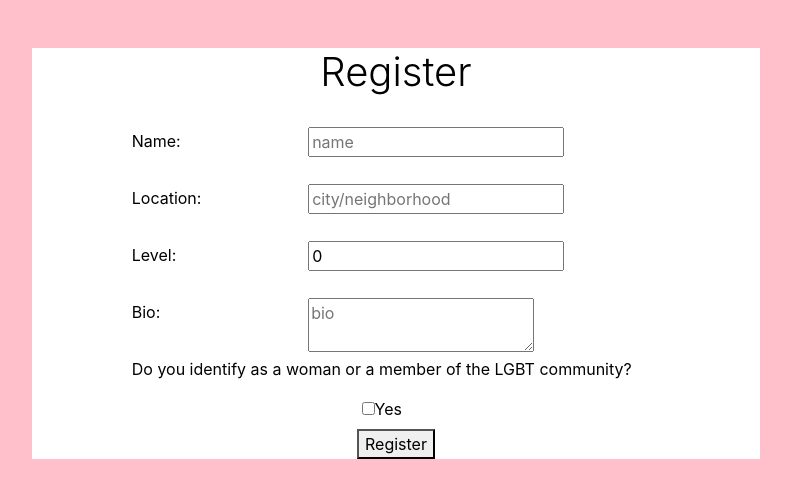
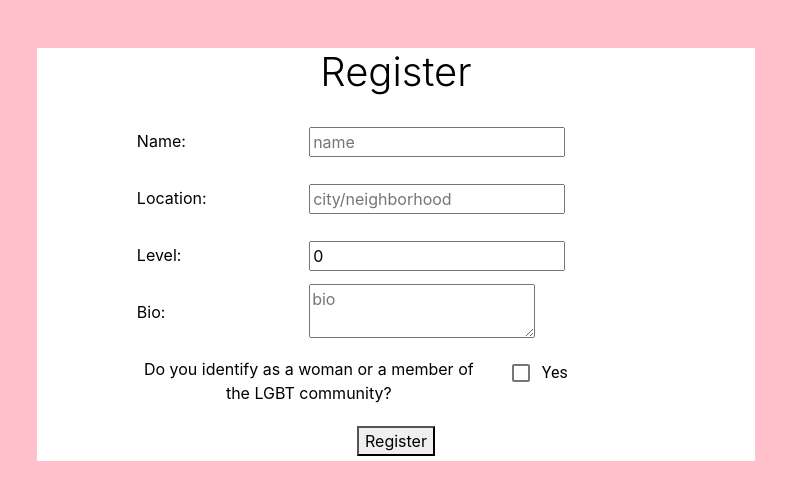
Before and after one commit to newmanlucy/BoulderBuddies, a React (Create React App) app in the folder boulder-buddies-frontend/: page /register in a window 1280 px wide. Shown: the top 500 px of the page, without its empty margins (244-1035 px from the left). Built offline with nearby package versions, Linux system fonts and the light colour scheme.

Commit message:
small changes to Register

```diff
--- a/boulder-buddies-frontend/src/components/register.jsx
+++ b/boulder-buddies-frontend/src/components/register.jsx
@@ -3,6 +3,8 @@ import '../styles/back.css'
 import '../styles/register-box.css'
 import { BrowserRouter as Router, Switch, Route, Redirect } from "react-router-dom";
 import { Home } from "./";
+import Checkbox from '@material-ui/core/Checkbox';
+import FormControlLabel from '@material-ui/core/FormControlLabel';
 
 class Register extends Component {
 
@@ -96,14 +98,27 @@ class Register extends Component {
                       <div className="bio-center">
                         <textarea name="bio" id="bio" placeholder="bio" value={this.state.bio} onChange={this.handleChange}> </textarea>
                       </div>
-                      <div className="text-center">
+                      </div>
+                      <div className="row col-lg-12">
+                      <div className="text-center col-8">
                         <p> Do you identify as a woman or a member of the LGBT community?</p>
-                        <input type="checkbox" id="gender" name="gender" value={this.state.gender} onChange={this.handleChange}></input>
-                        <label htmlFor="gender">Yes</label>
+                        {/* <input type="checkbox" id="gender" name="gender" value={this.state.gender} onChange={this.handleChange}></input> */}
+                        {/* <label htmlFor="gender">Yes</label> */}
+
+                      </div>
+                      <div className="col-2 d-flex align-items-center">
+                        <FormControlLabel
+                          control={<Checkbox name="checkedA" />}
+                          label="Yes"
+                          value={this.state.gender}
+                          onChange={this.handleChange}
+                        />
                       </div>
                     </div>
                 </fieldset>
+                <div style={{padding: "5px"}}>
                 <button onClick={this.handleSubmit}>Register</button>
+                </div>
             </form>
             </div>
           </div>
```
